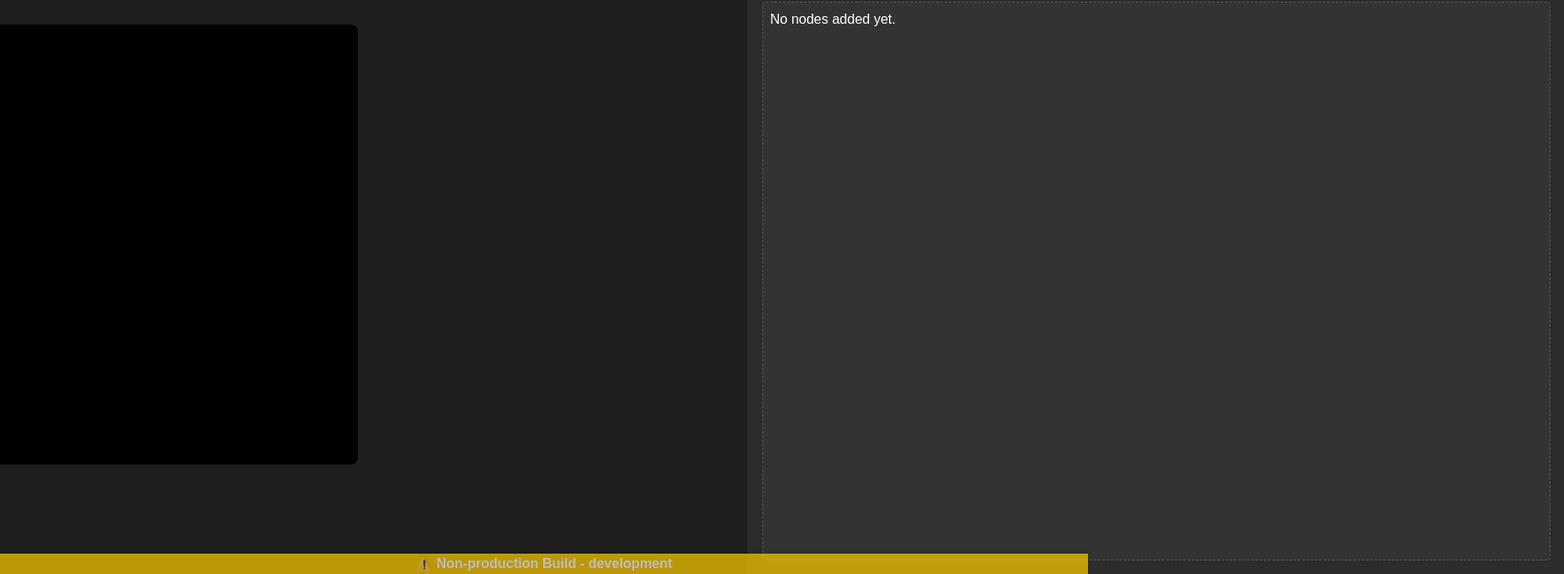
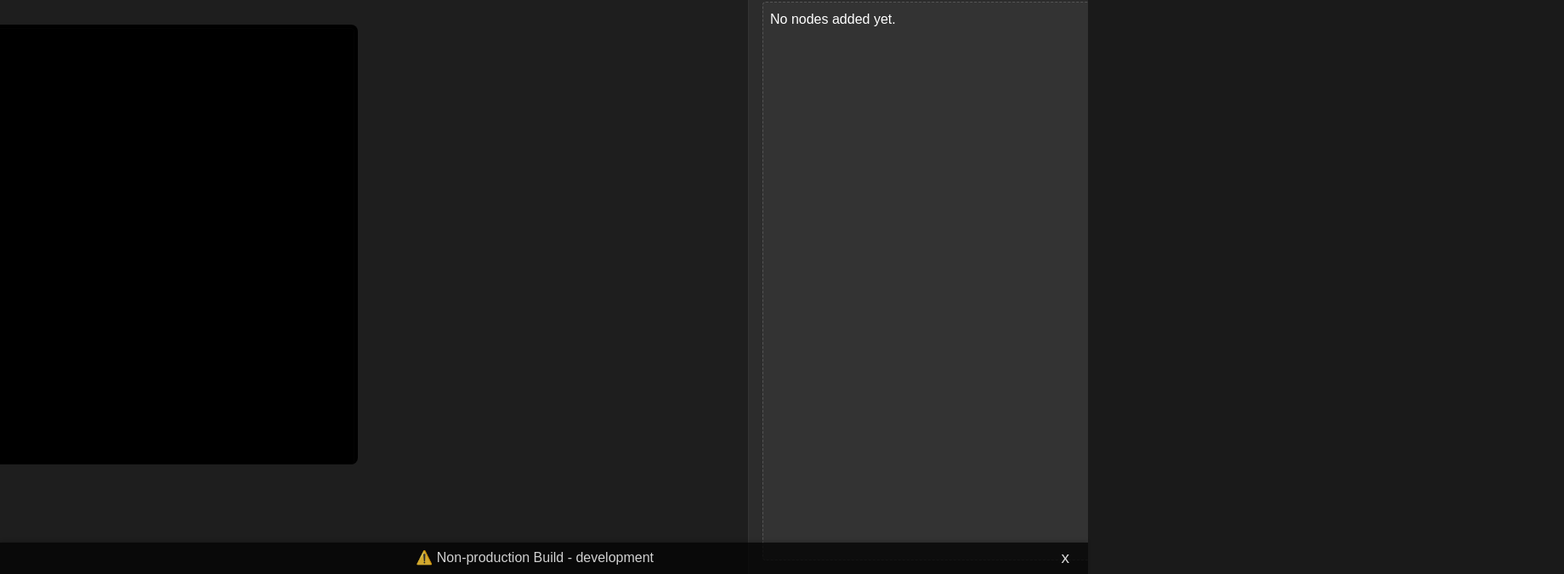
Before and after one commit to jacobpieper/conrad, a SvelteKit app: page / in a window 1280 px wide. Shown: the part 124-800 px from the top of the page at 85% size, 1840 px wide, since content can reach past the window. Built offline with nearby package versions, Linux system fonts and the light colour scheme.

Commit message:
fixed banner for preview and dev

```diff
--- a/src/app.d.ts
+++ b/src/app.d.ts
@@ -5,6 +5,7 @@ declare global {
 		// interface Error {}
 		interface Locals {
 			showBanner: boolean
+			previewLabel: string | null
 		}
 		// interface PageData {}
 		// interface PageState {}
--- a/src/hooks.server.ts
+++ b/src/hooks.server.ts
@@ -1,7 +1,22 @@
 import type { Handle } from '@sveltejs/kit'
+import { readFileSync } from 'fs'
 
 export const handle: Handle = async ({ event, resolve }) => {
 	const env = process.env.VERCEL_ENV ?? 'development' // fallback for local dev
-	event.locals.showBanner = env !== 'production'
+
+	let showBanner = false
+	let previewLabel: string | null = null
+
+	if (env === 'development') {
+		showBanner = true
+		previewLabel = 'development'
+	} else if (env === 'preview') {
+		showBanner = true
+		previewLabel = process.env.VERCEL_GIT_COMMIT_SHA?.slice(0, 7) ?? 'unknown'
+	}
+
+	event.locals.showBanner = showBanner
+	event.locals.previewLabel = previewLabel
+
 	return resolve(event)
 }
--- a/src/routes/+layout.server.ts
+++ b/src/routes/+layout.server.ts
@@ -10,5 +10,6 @@ export const ssr = false
 export const load: LayoutServerLoad = async ({ locals }) => {
 	return {
 		showBanner: locals.showBanner,
+		previewLabel: locals.previewLabel,
 	}
 }
--- a/src/routes/+layout.svelte
+++ b/src/routes/+layout.svelte
@@ -3,14 +3,21 @@
 	import '../style.css'
 
 	export let data: LayoutData
+
+	let showBanner: boolean = data.showBanner
+
+	function closeBanner(): void {
+		showBanner = false
+	}
 </script>
 
 <slot />
 
-<!-- svelte-ignore ts-2339 -->
-{#if data.showBanner}
+{#if showBanner}
 	<div class="env-banner">
-		⚠️ Non-production Build - {import.meta.env.VERCEL_ENV ?? 'development'}
+		<div></div>
+		⚠️ Non-production Build - {data.previewLabel}
+		<button class="close" on:click={closeBanner} aria-label="Close Banner">x</button>
 	</div>
 {/if}
 
@@ -20,12 +27,26 @@
 		bottom: 0;
 		left: 0;
 		right: 0;
-		background: var(--colYellow0);
-		opacity: 0.7;
+		background: var(--colGrey1);
+		opacity: 0.8;
 		color: var(--fg0);
+		display: flex;
+		justify-content: space-between;
+		gap: 150px;
+		align-items: center;
+		padding: 0.2rem 1rem;
 		text-align: center;
-		font-weight: bold;
 		box-shadow: 0 -2px 4px rgba(0, 0, 0, 0.2);
 		z-index: 9999;
 	}
+	.env-banner .close {
+		background: none;
+		border: none;
+		font-size: 1.2rem;
+		cursor: pointer;
+		color: var(--fg0);
+	}
+	.env-banner .close:hover {
+		opacity: 0.7;
+	}
 </style>
--- a/src/style.css
+++ b/src/style.css
@@ -65,8 +65,15 @@ h1, h2, h3, h4, h5, h6 {
 }
 
 /* BASE STYLE */
+html, body {
+  width: 100%;
+  height: 100%;
+  overflow: hidden;
+}
+
 body {
   background-color: var(--bg0);
   color: var(--fg0);
   font-family: sans-serif;
+  position: fixed;
 }
--- /dev/null
+++ b/vercel-build-env.js
@@ -0,0 +1,6 @@
+// vercel-build-env.js
+const fs = require('fs')
+
+const buildTime = new Date().toISOString()
+
+fs.writeFileSync('.env.build', `BUILD_TIME=${buildTime}\n`, 'utf8')
```
Also changed, not shown: vercel.json (added).
